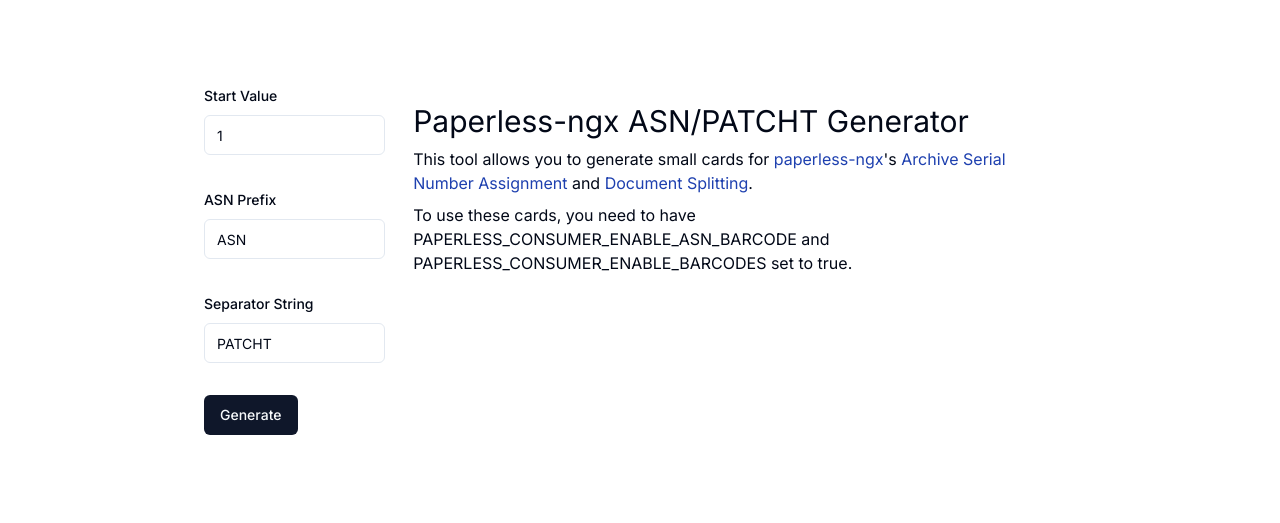
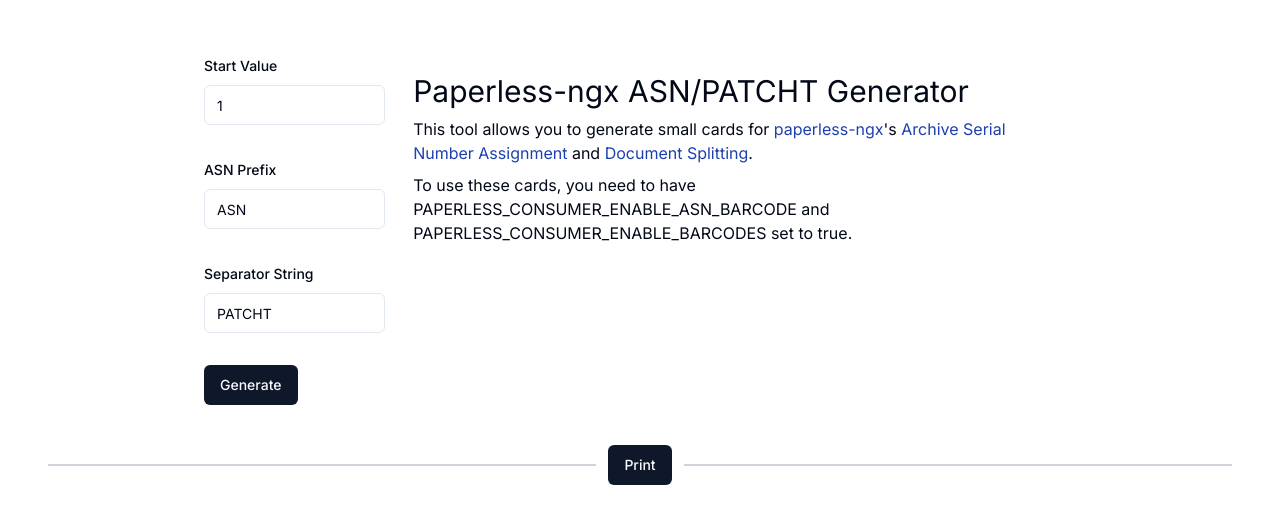
Before and after one commit to Triserden/paperfulasn, a Next.js app: page / in a window 1280 px wide. Shown: the part 121-644 px from the top of the page. Built offline with nearby package versions, Linux system fonts and the light colour scheme.

Commit message:
feat: added print button

```diff
--- a/src/app/page.tsx
+++ b/src/app/page.tsx
@@ -60,7 +60,6 @@
       })
     }
     setCards(cardData)
-    console.debug(cards)
   }
 
   return (
@@ -129,8 +128,12 @@
           </div>
         </div>
       </div>
-
-      <div className="print mt-10 grid grid-cols-5 grid-rows-10">
+      <div className="print:hidden flex items-center mt-10 w-full">
+        <div className="flex-1 border-t-2 border-gray-300"/>
+        <Button className="mx-3" onClick={window.print}>Print</Button>
+        <div className="flex-1 border-t-2 border-gray-300"/>
+      </div>
+      <div className="print mt-5 grid grid-cols-5 grid-rows-10">
         {
           cards.map((value) =>
               <div className="m-1 border-2 border-black h-fit px-2 ">
```
